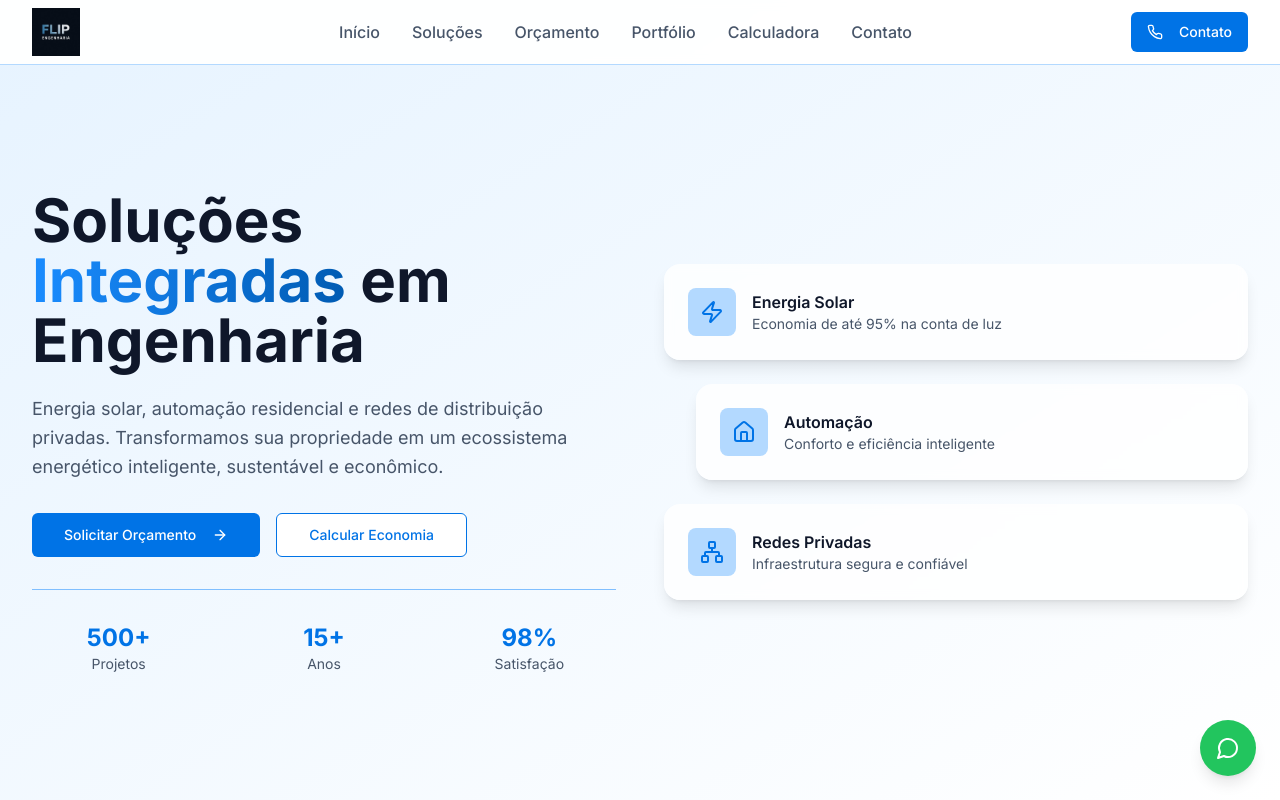
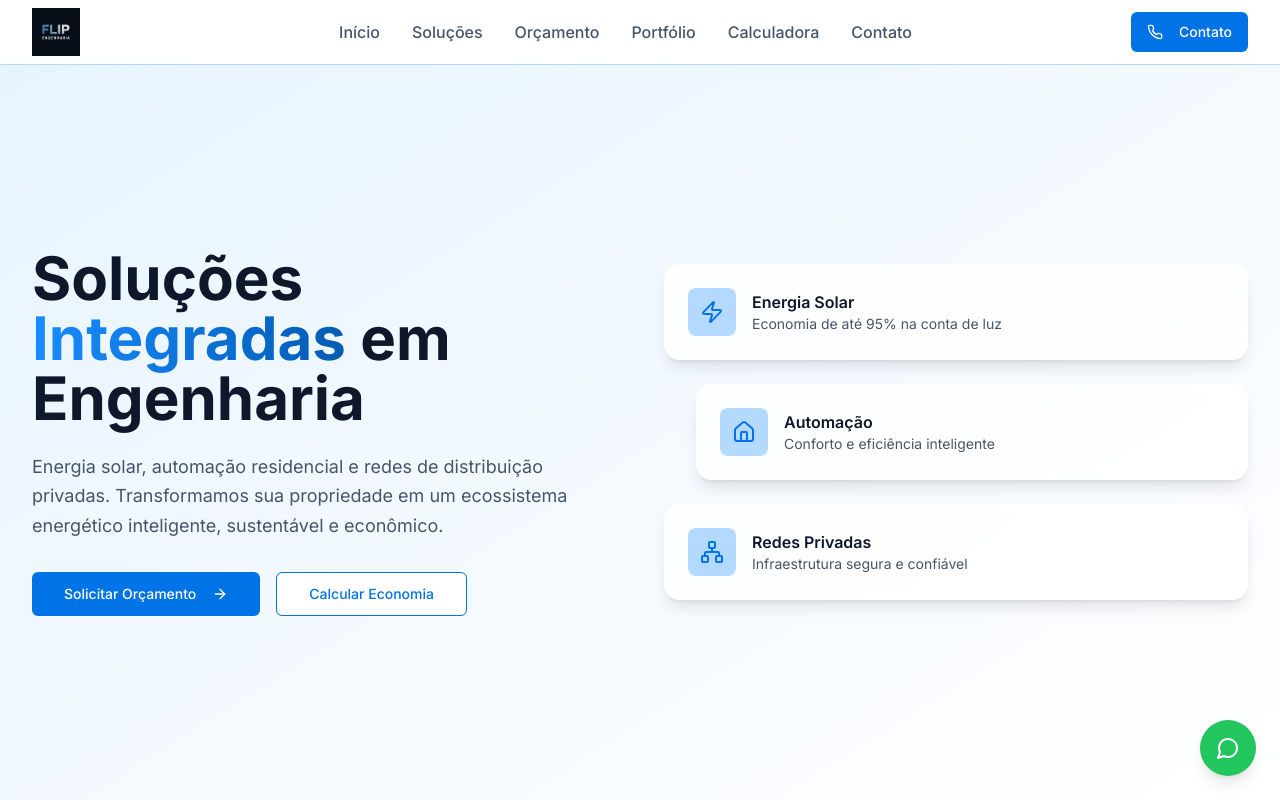
Before and after one commit to Lucas-capuci/flip-energia-digital, a React (Vite) app: page / in a window 1280 px wide. Shown: the top 800 px of the page. Built offline with nearby package versions, Linux system fonts and the light colour scheme.

Commit message:
Remove unnecessary div
Removed the specified div element from the Hero component.

```diff
--- a/src/components/Hero.tsx
+++ b/src/components/Hero.tsx
@@ -38,22 +38,6 @@ const Hero = () => {
               >
                 Calcular Economia
               </Button>
-            </div>
-
-            {/* Stats */}
-            <div className="grid grid-cols-3 gap-8 pt-8 border-t border-flip-blue-200">
-              <div className="text-center">
-                <div className="text-2xl font-bold text-flip-blue-500">500+</div>
-                <div className="text-sm text-flip-gray-600">Projetos</div>
-              </div>
-              <div className="text-center">
-                <div className="text-2xl font-bold text-flip-blue-500">15+</div>
-                <div className="text-sm text-flip-gray-600">Anos</div>
-              </div>
-              <div className="text-center">
-                <div className="text-2xl font-bold text-flip-blue-500">98%</div>
-                <div className="text-sm text-flip-gray-600">Satisfação</div>
-              </div>
             </div>
           </div>
 
```
